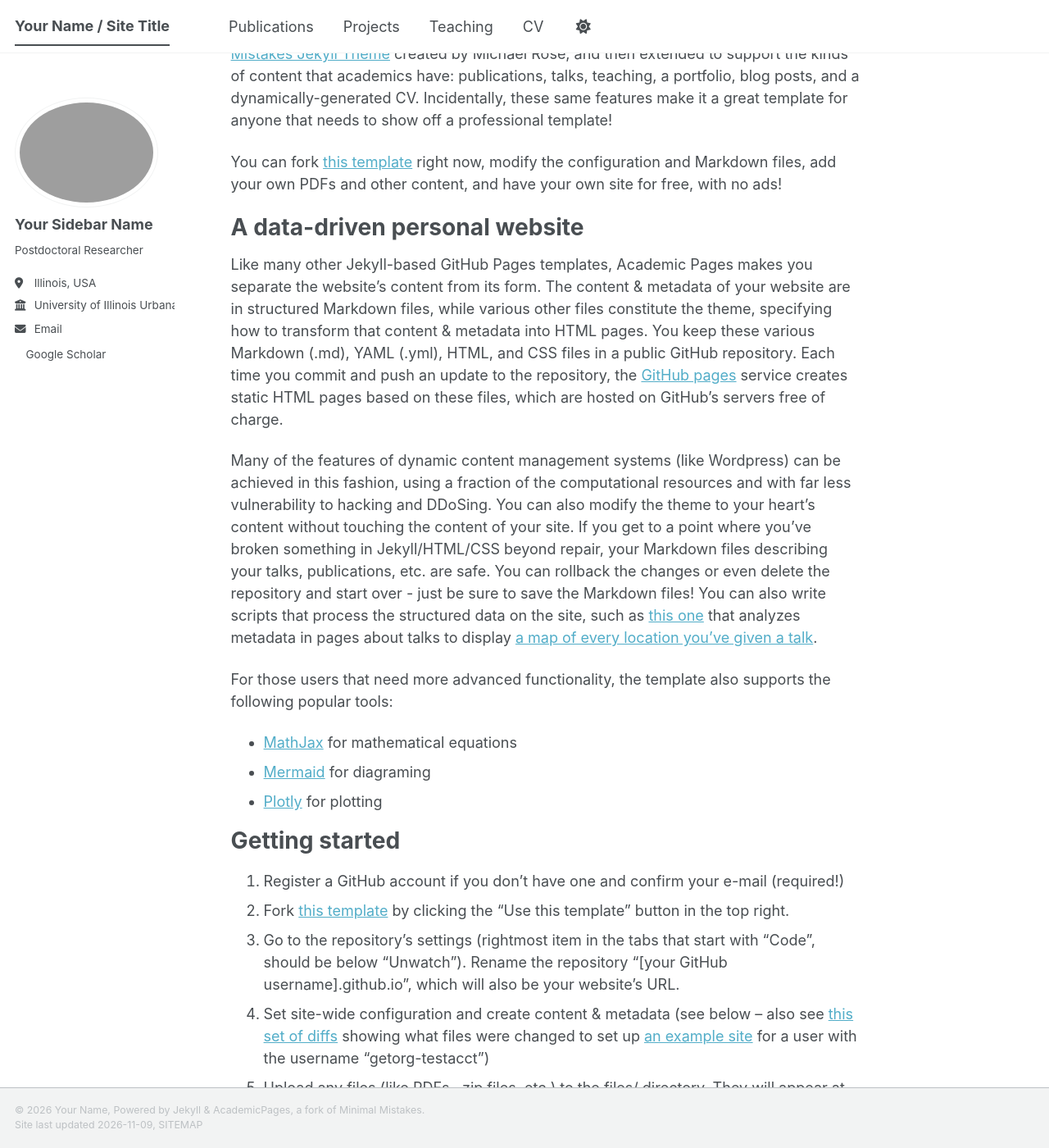
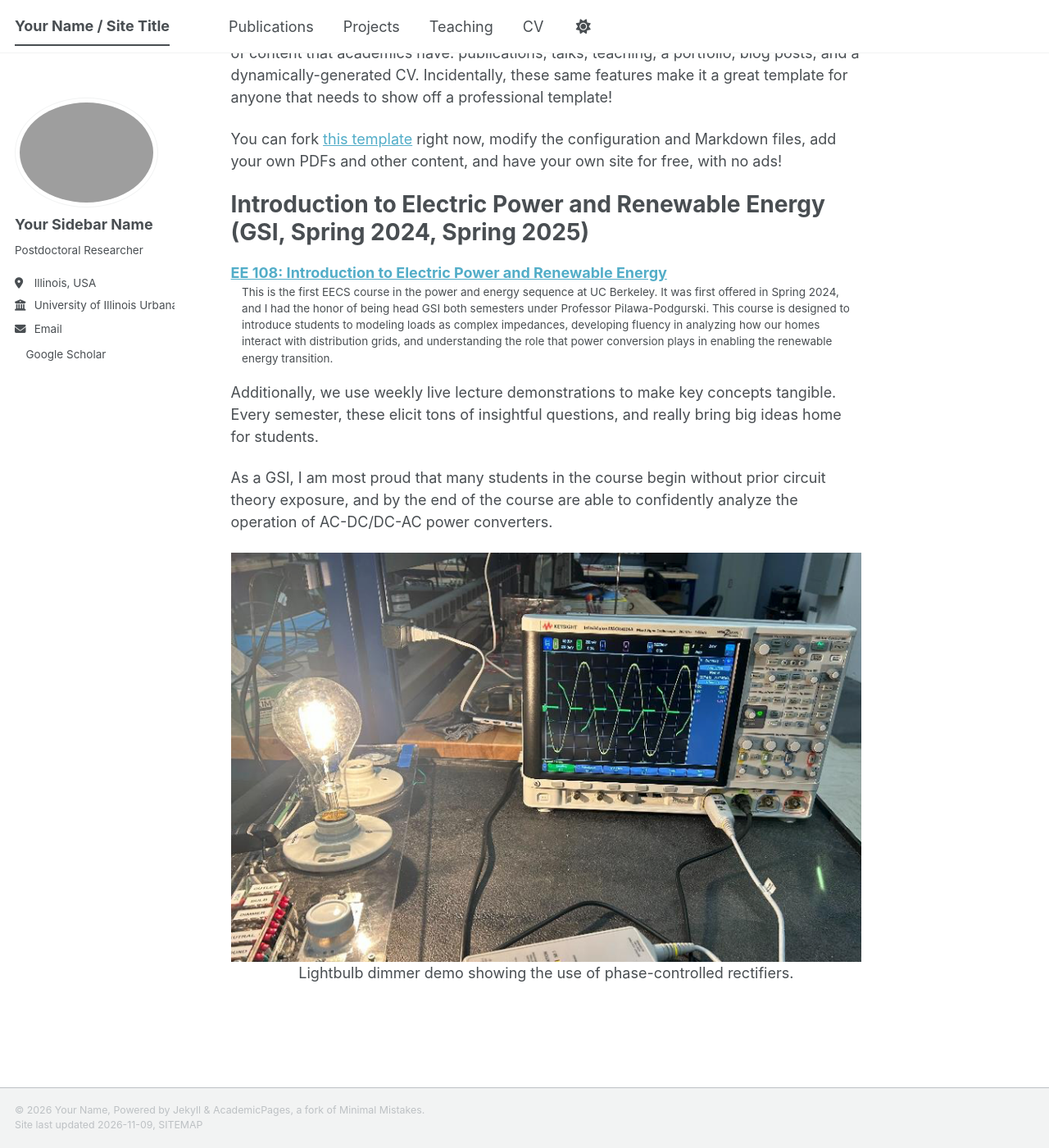
Before and after one commit to fgiardine/fgiardine.github.io, a Jekyll site: the page built from _pages/teaching_berkeley.md, in a window 1280 px wide and 1400 px high, scrolled down 227 px. Shown: the whole window at 82% size. Built offline with Jekyll 4.4.1, drawn with Linux system fonts in a browser that asks for light colours; a script bundle is joined from its source files by our own code; a style sheet for code colours, icons or effects is not loaded; some of the changed text lies outside the part shown.

Commit message:
Update teaching_berkeley.md

```diff
--- a/_pages/teaching_berkeley.md
+++ b/_pages/teaching_berkeley.md
@@ -1,6 +1,6 @@
 ---
 permalink: /
-title: "Academic Pages is a ready-to-fork GitHub Pages template for academic personal websites"
+title: "Teaching"
 author_profile: true
 redirect_from:
   - /teaching/
@@ -11,46 +11,22 @@ This is the front page of a website that is powered by the [Academic Pages templ
 
  You can fork [this template](https://github.com/academicpages/academicpages.github.io) right now, modify the configuration and Markdown files, add your own PDFs and other content, and have your own site for free, with no ads!
 
-A data-driven personal website
+Introduction to Electric Power and Renewable Energy (GSI, Spring 2024, Spring 2025)
 ======
-Like many other Jekyll-based GitHub Pages templates, Academic Pages makes you separate the website's content from its form. The content & metadata of your website are in structured Markdown files, while various other files constitute the theme, specifying how to transform that content & metadata into HTML pages. You keep these various Markdown (.md), YAML (.yml), HTML, and CSS files in a public GitHub repository. Each time you commit and push an update to the repository, the [GitHub pages](https://pages.github.com/) service creates static HTML pages based on these files, which are hosted on GitHub's servers free of charge.
 
-Many of the features of dynamic content management systems (like Wordpress) can be achieved in this fashion, using a fraction of the computational resources and with far less vulnerability to hacking and DDoSing. You can also modify the theme to your heart's content without touching the content of your site. If you get to a point where you've broken something in Jekyll/HTML/CSS beyond repair, your Markdown files describing your talks, publications, etc. are safe. You can rollback the changes or even delete the repository and start over - just be sure to save the Markdown files! You can also write scripts that process the structured data on the site, such as [this one](https://github.com/academicpages/academicpages.github.io/blob/master/talkmap.ipynb) that analyzes metadata in pages about talks to display [a map of every location you've given a talk](https://academicpages.github.io/talkmap.html).
+<a href="https://www2.eecs.berkeley.edu/Courses/EE108/">EE 108: Introduction to Electric Power and Renewable Energy</a>
+: This is the first EECS course in the power and energy sequence at UC Berkeley. It was first offered in Spring 2024, and I had the honor of being head GSI both semesters under Professor Pilawa-Podgurski. This course is designed to introduce students to modeling loads as complex impedances, developing fluency in analyzing how our homes interact with distribution grids, and understanding the role that power conversion plays in enabling the renewable energy transition.
 
-For those users that need more advanced functionality, the template also supports the following popular tools:
-- [MathJax](https://www.mathjax.org/) for mathematical equations
-- [Mermaid](https://mermaid.js.org/) for diagraming
-- [Plotly](https://plotly.com/javascript/) for plotting
+Additionally, we use weekly live lecture demonstrations to make key concepts tangible. Every semester, these elicit tons of insightful questions, and really bring big ideas home for students.
 
-Getting started
-======
-1. Register a GitHub account if you don't have one and confirm your e-mail (required!)
-1. Fork [this template](https://github.com/academicpages/academicpages.github.io) by clicking the "Use this template" button in the top right.
-1. Go to the repository's settings (rightmost item in the tabs that start with "Code", should be below "Unwatch"). Rename the repository "[your GitHub username].github.io", which will also be your website's URL.
-1. Set site-wide configuration and create content & metadata (see below -- also see [this set of diffs](https://archive.is/3TPas) showing what files were changed to set up [an example site](https://getorg-testacct.github.io) for a user with the username "getorg-testacct")
-1. Upload any files (like PDFs, .zip files, etc.) to the files/ directory. They will appear at https://[your GitHub username].github.io/files/example.pdf.
-1. Check status by going to the repository settings, in the "GitHub pages" section
+As a GSI, I am most proud that many students in the course begin without prior circuit theory exposure, and by the end of the course are able to confidently analyze the operation of AC-DC/DC-AC power converters.
 
-Site-wide configuration
-------
-The main configuration file for the site is in the base directory in [_config.yml](https://github.com/academicpages/academicpages.github.io/blob/master/_config.yml), which defines the content in the sidebars and other site-wide features. You will need to replace the default variables with ones about yourself and your site's github repository. The configuration file for the top menu is in [_data/navigation.yml](https://github.com/academicpages/academicpages.github.io/blob/master/_data/navigation.yml). For example, if you don't have a portfolio or blog posts, you can remove those items from that navigation.yml file to remove them from the header.
-
-Create content & metadata
-------
-For site content, there is one Markdown file for each type of content, which are stored in directories like _publications, _talks, _posts, _teaching, or _pages. For example, each talk is a Markdown file in the [_talks directory](https://github.com/academicpages/academicpages.github.io/tree/master/_talks). At the top of each Markdown file is structured data in YAML about the talk, which the theme will parse to do lots of cool stuff. The same structured data about a talk is used to generate the list of talks on the [Talks page](https://academicpages.github.io/talks), each [individual page](https://academicpages.github.io/talks/2012-03-01-talk-1) for specific talks, the talks section for the [CV page](https://academicpages.github.io/cv), and the [map of places you've given a talk](https://academicpages.github.io/talkmap.html) (if you run this [python file](https://github.com/academicpages/academicpages.github.io/blob/master/talkmap.py) or [Jupyter notebook](https://github.com/academicpages/academicpages.github.io/blob/master/talkmap.ipynb), which creates the HTML for the map based on the contents of the _talks directory).
-
-**Markdown generator**
-
-The repository includes [a set of Jupyter notebooks](https://github.com/academicpages/academicpages.github.io/tree/master/markdown_generator
-) that converts a CSV containing structured data about talks or presentations into individual Markdown files that will be properly formatted for the Academic Pages template. The sample CSVs in that directory are the ones I used to create my own personal website at stuartgeiger.com. My usual workflow is that I keep a spreadsheet of my publications and talks, then run the code in these notebooks to generate the Markdown files, then commit and push them to the GitHub repository.
-
-How to edit your site's GitHub repository
-------
-Many people use a git client to create files on their local computer and then push them to GitHub's servers. If you are not familiar with git, you can directly edit these configuration and Markdown files directly in the github.com interface. Navigate to a file (like [this one](https://github.com/academicpages/academicpages.github.io/blob/master/_talks/2012-03-01-talk-1.md) and click the pencil icon in the top right of the content preview (to the right of the "Raw | Blame | History" buttons). You can delete a file by clicking the trashcan icon to the right of the pencil icon. You can also create new files or upload files by navigating to a directory and clicking the "Create new file" or "Upload files" buttons.
-
-Example: editing a Markdown file for a talk
-![Editing a Markdown file for a talk](/images/editing-talk.png)
-
-For more info
-------
-More info about configuring Academic Pages can be found in [the guide](https://academicpages.github.io/markdown/), the [growing wiki](https://github.com/academicpages/academicpages.github.io/wiki), and you can always [ask a question on GitHub](https://github.com/academicpages/academicpages.github.io/discussions). The [guides for the Minimal Mistakes theme](https://mmistakes.github.io/minimal-mistakes/docs/configuration/) (which this theme was forked from) might also be helpful.
+<div class="container">
+<div class="row">
+<center>
+<img src="{{ site.url }}{{ site.baseurl }}/images/demo.png" width="100%"/><br/>
+Lightbulb dimmer demo showing the use of phase-controlled rectifiers. <br/>
+</center>
+</div>
+</div>
+<br/>
```
